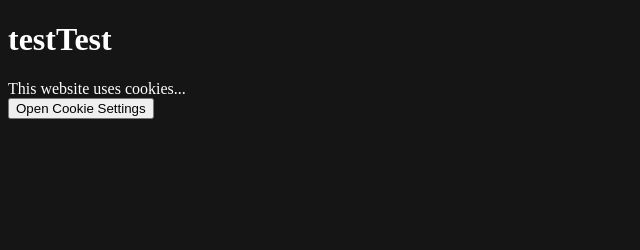
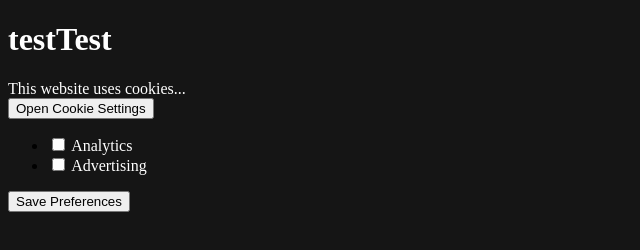
Before and after one commit to Leo7nite/CookieTest, a plain HTML site: page index.html in a window 1280 px wide. Shown: the whole page, without its empty margins (0-640 px from the left). Drawn offline with nearby package versions, Linux system fonts and the light colour scheme; the site is published under a folder, as on GitHub Pages, so addresses that start at the root find nothing.

Commit message:
Update index.html

```diff
--- a/index.html
+++ b/index.html
@@ -5,7 +5,7 @@
     <meta name="viewport" content="width=device-width, initial-scale=1.0" />
     <title>GDPR Consent Test</title>
     <script src="https://code.jquery.com/jquery-3.6.0.min.js"></script>
-    <script src="/chatgpt.js" defer></script>
+    <script src="chatgpt.js" defer></script>
     <!-- Ensure correct path -->
 
   </head>
```
